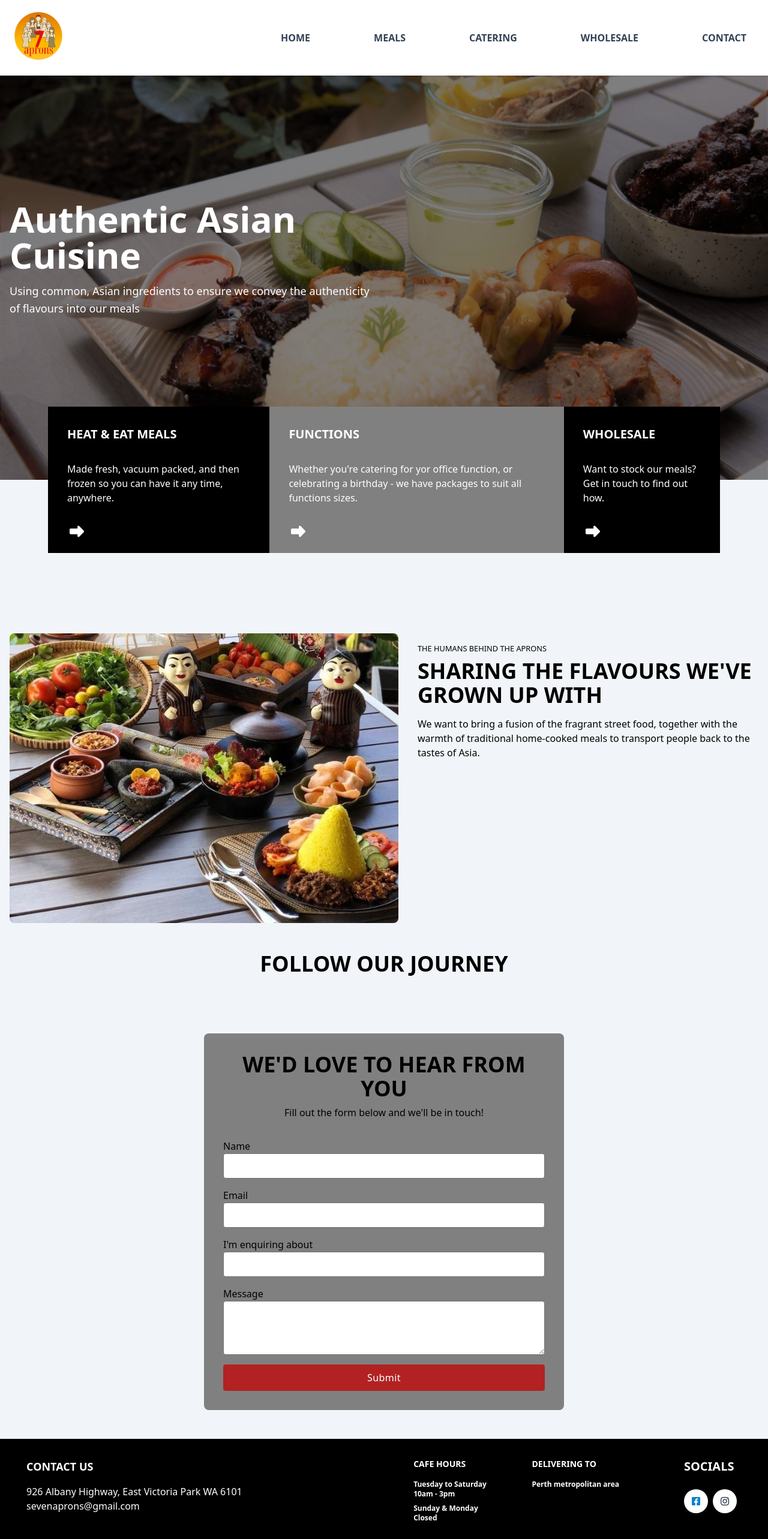
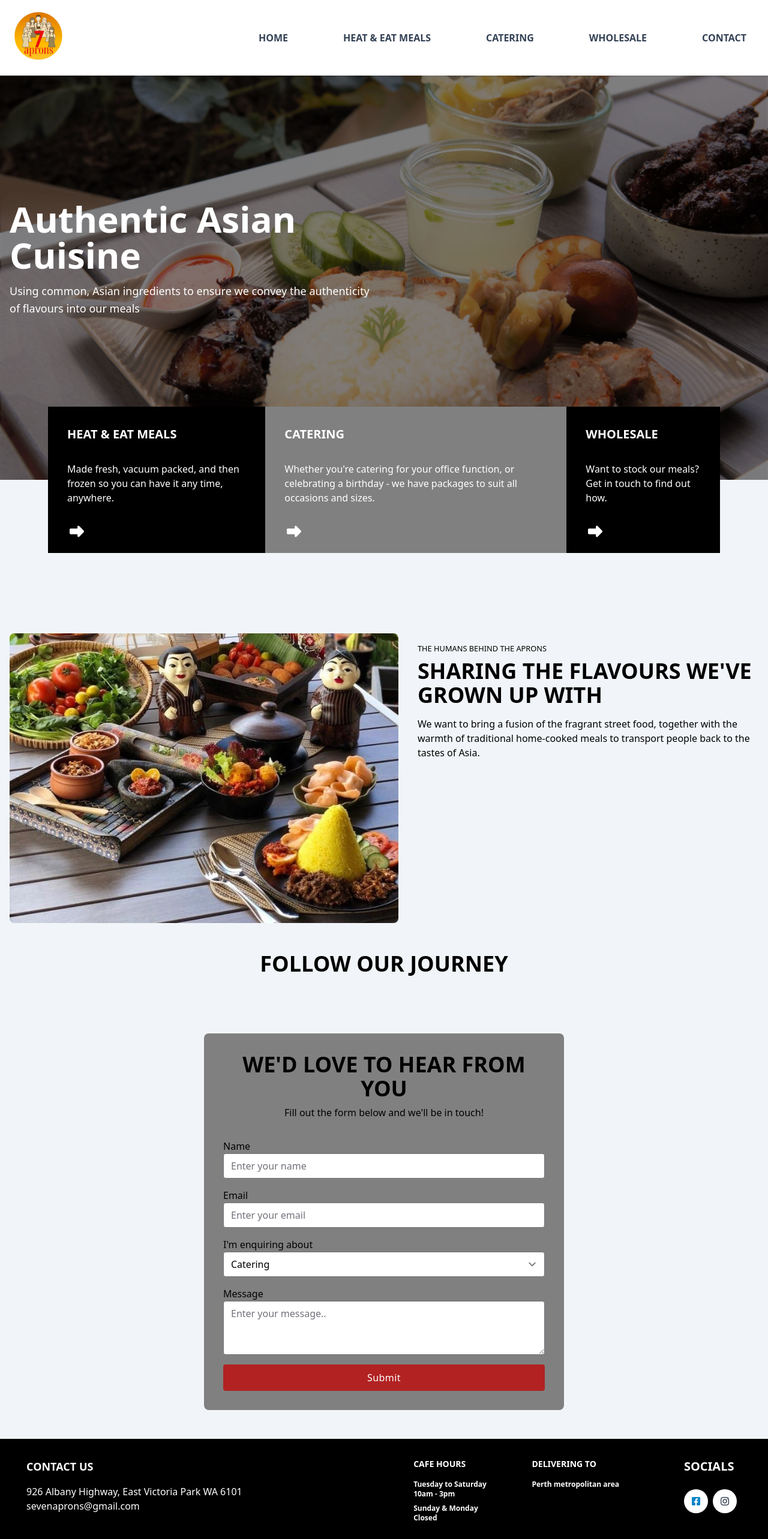
Before and after one commit to timeitel/7aprons-next, a Next.js app: page / in a window 1280 px wide. Shown: the top 2566 px of the page at 60% size. Built offline with nearby package versions, Linux system fonts and the light colour scheme.

Commit message:
feat: final touches

```diff
--- a/modules/home/Contact/Contact.tsx
+++ b/modules/home/Contact/Contact.tsx
@@ -22,7 +22,7 @@ export const Contact = () => {
 
   const onSubmit = async (data: ContactForm) => {
     try {
-      await postData("api/contact", data);
+      // await postData("api/contact", data);
       reset();
       toast("Thanks for contacting us! We'll be in touch.", {
         position: "bottom-center",
@@ -50,7 +50,7 @@ export const Contact = () => {
   };
 
   return (
-    <section id="insta" className="py-12 bg-blueGray-100">
+    <section id="contact" className="py-12 bg-blueGray-100">
       <form
         id="contact-form"
         onSubmit={handleSubmit(onSubmit)}
@@ -80,6 +80,7 @@ export const Contact = () => {
           style={{ display: "block", marginBottom: "1rem", width: "100%" }}
           type="text"
           name="name"
+          placeholder="Enter your name"
           id="name"
           {...register("name", {
             required: {
@@ -104,6 +105,7 @@ export const Contact = () => {
           type="email"
           name="email"
           id="email"
+          placeholder="Enter your email"
           style={{ display: "block", marginBottom: "1rem", width: "100%" }}
           {...register("email", {
             required: true,
@@ -116,8 +118,7 @@ export const Contact = () => {
         {errors.subject && (
           <p style={{ color: "firebrick" }}>{errors.subject.message}</p>
         )}
-        <StyledInput
-          type="text"
+        <StyledSelect
           name="subject"
           id="subject"
           style={{ display: "block", marginBottom: "1rem", width: "100%" }}
@@ -131,7 +132,12 @@ export const Contact = () => {
               message: "Subject cannot exceed 75 characters",
             },
           })}
-        />
+        >
+          <option value="Catering">Catering</option>
+          <option value="Wholesale">Wholesale</option>
+          <option value="Heat & eat meals">Heat & eat meals</option>
+          <option value="Other">Other</option>
+        </StyledSelect>
 
         <StyledLabel htmlFor="message">Message</StyledLabel>
         {errors.message && (
@@ -141,6 +147,7 @@ export const Contact = () => {
           rows={3}
           name="message"
           id="message"
+          placeholder="Enter your message.."
           style={{
             display: "block",
             marginBottom: "1rem",
@@ -171,3 +178,10 @@ export const StyledInput = styled.input`
   width: 100%;
   border-radius: 0.25rem;
 `;
+
+const StyledSelect = styled.select`
+  display: block;
+  margin-bottom: 1rem;
+  width: 100%;
+  border-radius: 0.25rem;
+`;
--- a/modules/home/Landing/CtaRow.tsx
+++ b/modules/home/Landing/CtaRow.tsx
@@ -27,9 +27,9 @@ export const CtaRow: FC<Props> = ({}) => {
         to={"/heat-and-eat"}
       />
       <CtaItem
-        title={"Functions"}
+        title={"Catering"}
         description={
-          "Whether you're catering for yor office function, or celebrating a birthday - we have packages to suit all functions sizes."
+          "Whether you're catering for your office function, or celebrating a birthday - we have packages to suit all occasions and sizes."
         }
         backgroundColor={"grey"}
         to={"/functions"}
--- a/modules/home/Navbar/NavList.tsx
+++ b/modules/home/Navbar/NavList.tsx
@@ -8,17 +8,17 @@ export const NavList: FC<Props> = ({}) => {
   return (
     <StyledList>
       <NavItem href={"#about"}>Home</NavItem>
-      <NavItem href={"#about"}>Meals</NavItem>
+      <NavItem href={"#about"}>Heat & eat meals</NavItem>
       <NavItem href={"#about"}>Catering</NavItem>
       <NavItem href={"#about"}>Wholesale</NavItem>
-      <NavItem href={"#about"}>Contact</NavItem>
+      <NavItem href={"/#contact"}>Contact</NavItem>
     </StyledList>
   );
 };
 
 export const StyledList = styled.ul`
   li:not(:last-child) {
-    margin-right: 5.125rem;
+    margin-right: 4.25rem;
   }
 `;
 StyledList.defaultProps = {
```
